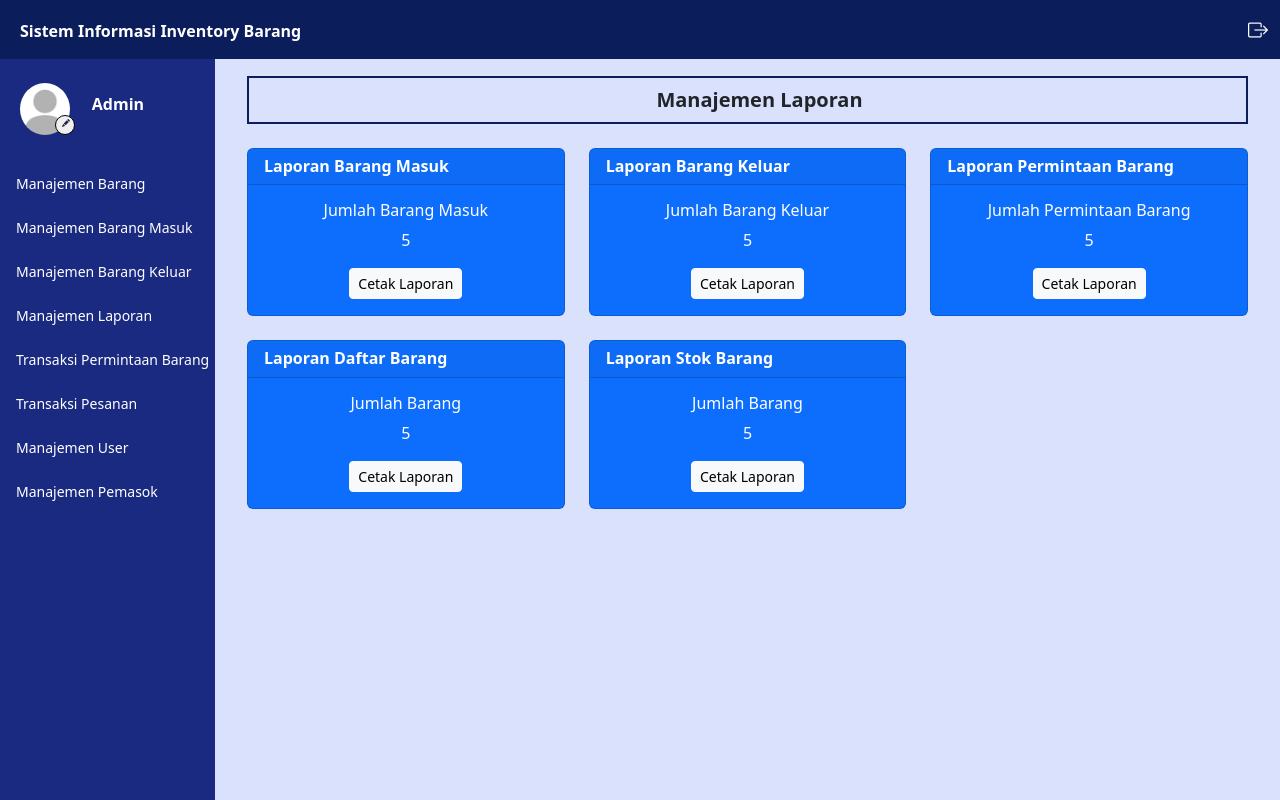
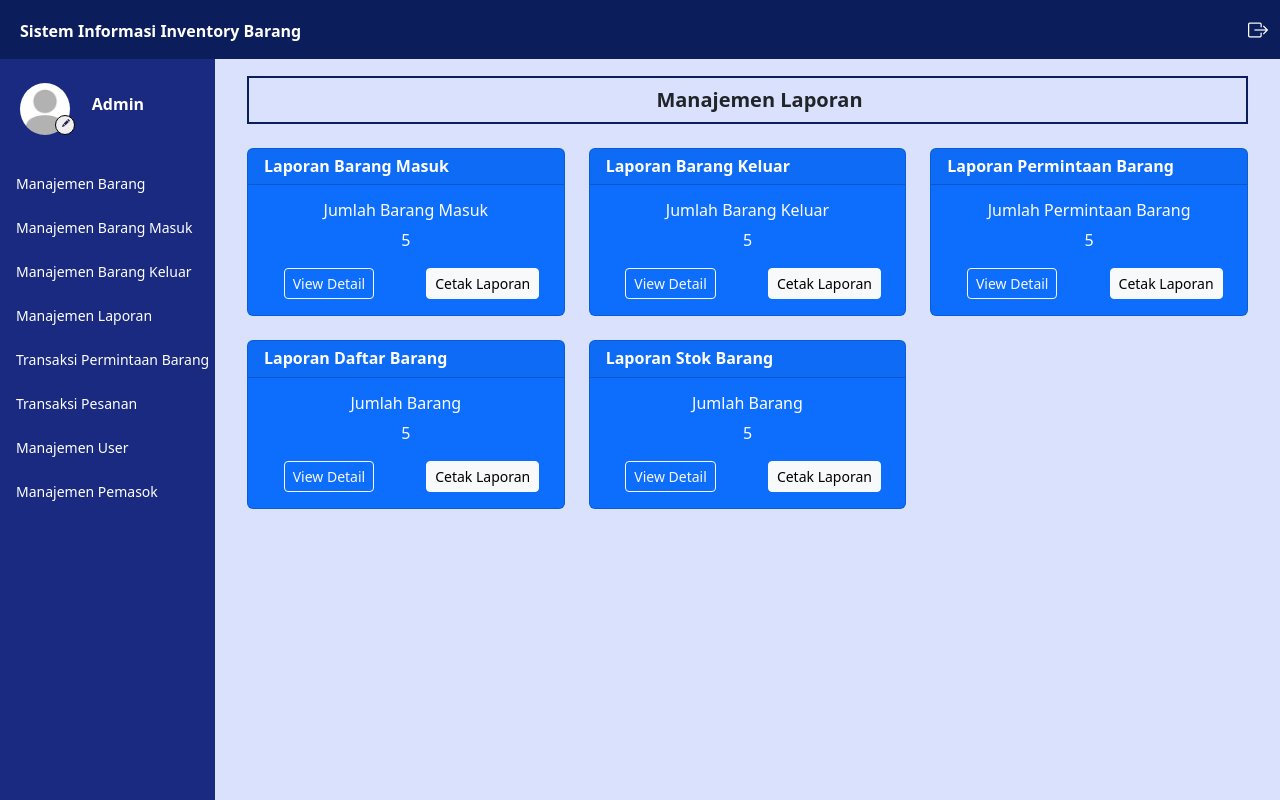
Before and after one commit to ekanurseva/inventori_barang, a PHP site: page /admin/laporan.php in a window 1280 px wide. Run offline with PHP 8.4, Linux system fonts and the light colour scheme; some libraries are stand-ins or nearby versions.

Commit message:
update laporan untuk manajer

```diff
--- a/admin/laporan.php
+++ b/admin/laporan.php
@@ -51,10 +51,20 @@
                                         <h6 class="card-title text-center">Jumlah Barang Masuk</h6>
                                         <p class="card-text text-center">5</p>
                                         <div class="text-center">
-                                            <button class="btn btn-light btn-sm" type="button" data-bs-toggle="modal"
-                                                data-bs-target="#masuk">
+                                            <div class="row">
+                                                <div class="col-6">
+                                                    <a class="btn btn-outline-light btn-sm"
+                                                        href="../admin/barang_masuk.php">
+                                                        View Detail
+                                                    </a>
+                                                </div>
+                                                <div class="col-6">
+                                                    <button class="btn btn-light btn-sm" type="button"
+                                                        data-bs-toggle="modal" data-bs-target="#masuk">
                                                         Cetak Laporan
                                                     </button>
+                                                </div>
+                                            </div>
                                         </div>
                                     </div>
                                 </div>
@@ -66,10 +76,20 @@
                                         <h6 class="card-title text-center">Jumlah Barang Keluar</h6>
                                         <p class="card-text text-center">5</p>
                                         <div class="text-center">
-                                            <button class="btn btn-light btn-sm" type="button" data-bs-toggle="modal"
-                                                data-bs-target="#keluar">
+                                            <div class="row">
+                                                <div class="col-6">
+                                                    <a class="btn btn-outline-light btn-sm"
+                                                        href="../admin/barang_keluar.php">
+                                                        View Detail
+                                                    </a>
+                                                </div>
+                                                <div class="col-6">
+                                                    <button class="btn btn-light btn-sm" type="button"
+                                                        data-bs-toggle="modal" data-bs-target="#keluar">
                                                         Cetak Laporan
                                                     </button>
+                                                </div>
+                                            </div>
                                         </div>
                                     </div>
                                 </div>
@@ -81,10 +101,20 @@
                                         <h6 class="card-title text-center">Jumlah Permintaan Barang</h6>
                                         <p class="card-text text-center">5</p>
                                         <div class="text-center">
-                                            <button class="btn btn-light btn-sm" type="button" data-bs-toggle="modal"
-                                                data-bs-target="#permintaan">
+                                            <div class="row">
+                                                <div class="col-6">
+                                                    <a class="btn btn-outline-light btn-sm"
+                                                        href="../admin/transaksi.php">
+                                                        View Detail
+                                                    </a>
+                                                </div>
+                                                <div class="col-6">
+                                                    <button class="btn btn-light btn-sm" type="button"
+                                                        data-bs-toggle="modal" data-bs-target="#permintaan">
                                                         Cetak Laporan
                                                     </button>
+                                                </div>
+                                            </div>
                                         </div>
                                     </div>
                                 </div>
@@ -99,10 +129,19 @@
                                         <h6 class="card-title text-center">Jumlah Barang</h6>
                                         <p class="card-text text-center">5</p>
                                         <div class="text-center">
+                                            <div class="row">
+                                                <div class="col-6">
+                                                    <a class="btn btn-outline-light btn-sm" href="../admin/barang.php">
+                                                        View Detail
+                                                    </a>
+                                                </div>
+                                                <div class="col-6">
                                                     <a class="btn btn-light btn-sm" href="../laporan/barang.php"
                                                         target="_blank">
                                                         Cetak Laporan
                                                     </a>
+                                                </div>
+                                            </div>
                                         </div>
                                     </div>
                                 </div>
@@ -114,9 +153,19 @@
                                         <h6 class="card-title text-center">Jumlah Barang</h6>
                                         <p class="card-text text-center">5</p>
                                         <div class="text-center">
-                                            <a class="btn btn-light btn-sm" href="../laporan/stok.php" target="_blank">
+                                            <div class="row">
+                                                <div class="col-6">
+                                                    <a class="btn btn-outline-light btn-sm" href="../admin/barang.php">
+                                                        View Detail
+                                                    </a>
+                                                </div>
+                                                <div class="col-6">
+                                                    <a class="btn btn-light btn-sm" href="../laporan/stok.php"
+                                                        target="_blank">
                                                         Cetak Laporan
                                                     </a>
+                                                </div>
+                                            </div>
                                         </div>
                                     </div>
                                 </div>
```
Lines whose indentation alone changed are shown as unchanged.
